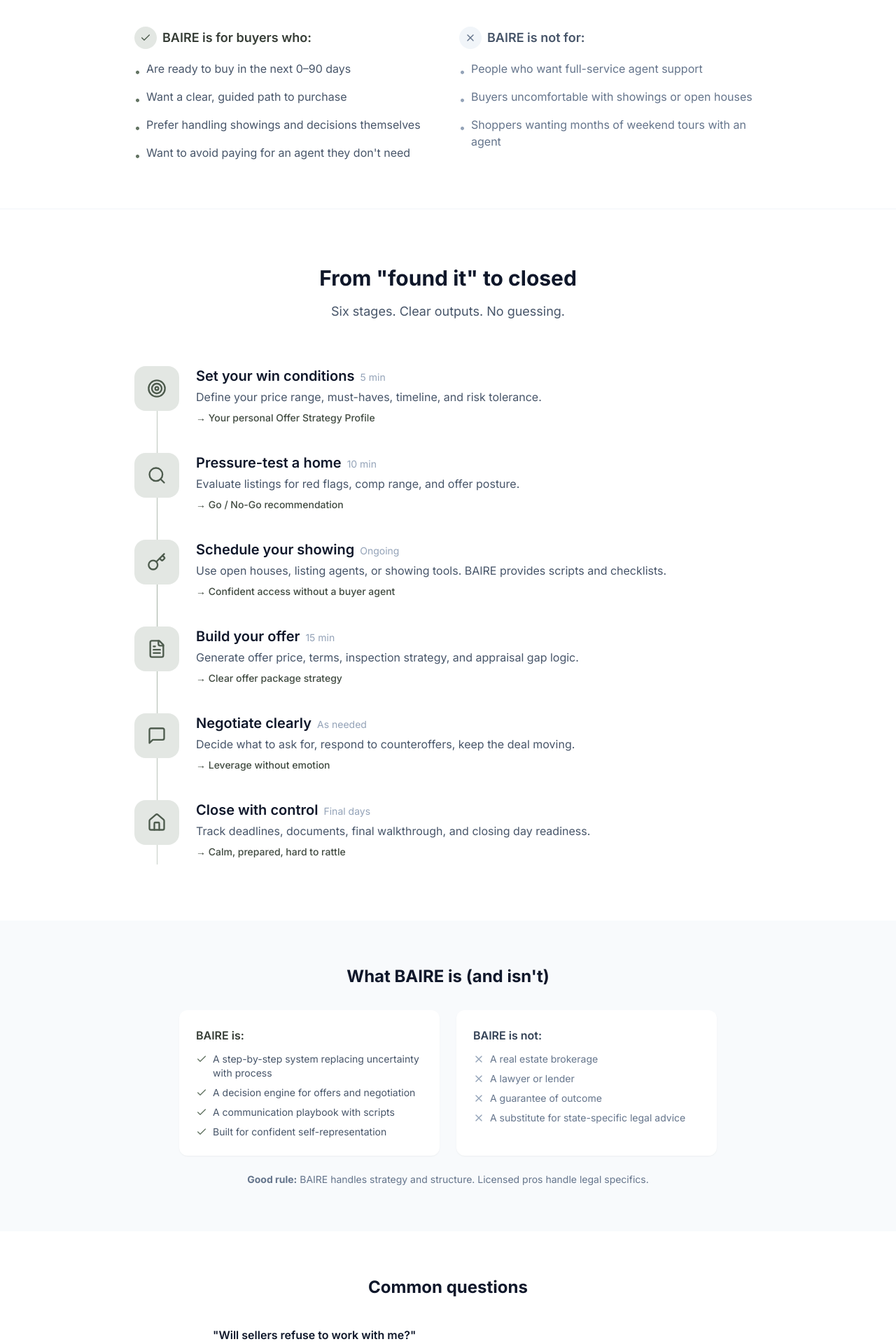
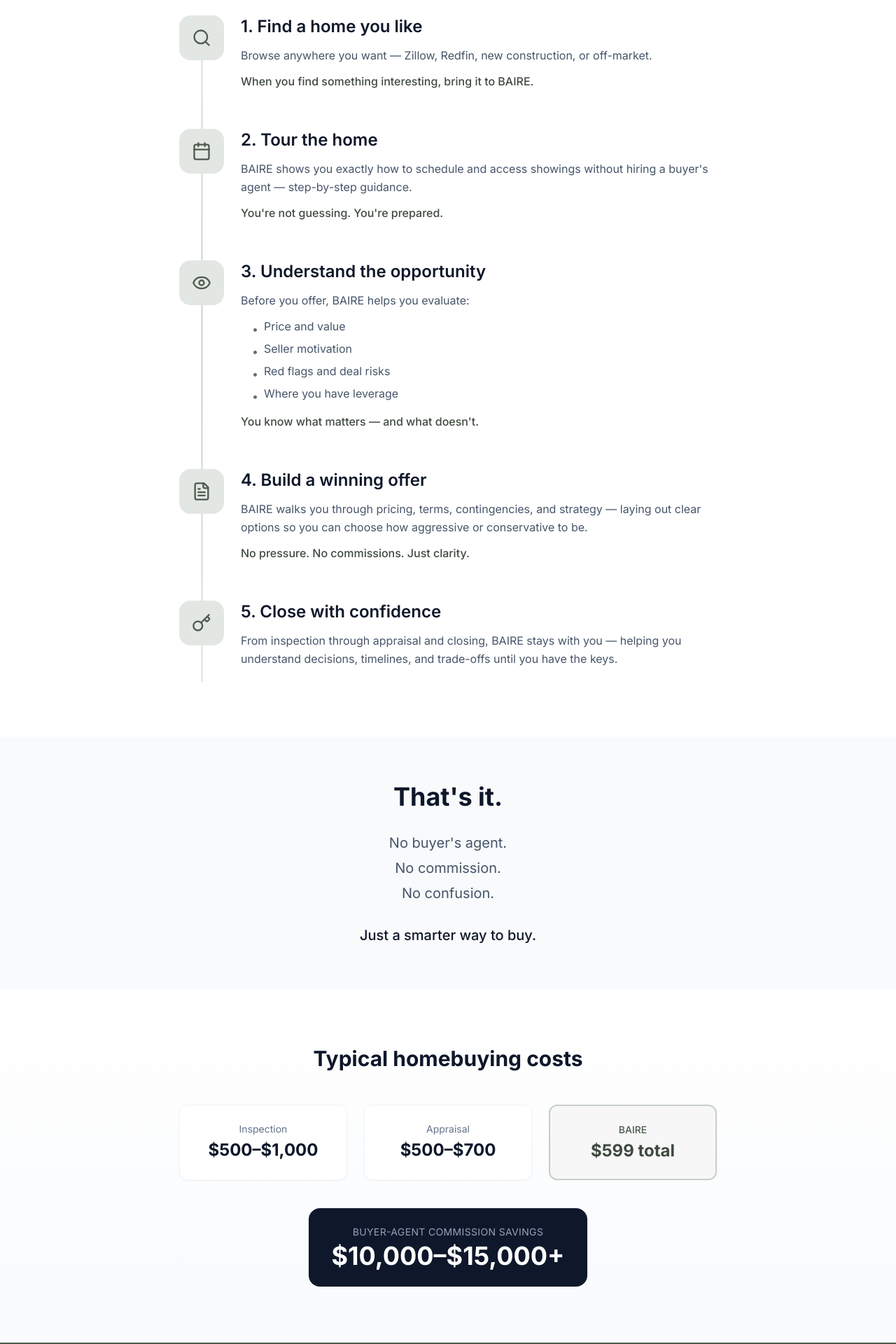
Before and after one commit to geoffbailey114/baireapp, a Next.js app: page /how-baire-works in a window 1280 px wide. Shown: the part 420-2340 px from the top of the page at 70% size. Built offline with nearby package versions, Linux system fonts and the light colour scheme.

Commit message:
how it works update 1.31.26

```diff
--- a/app/how-baire-works/page.tsx
+++ b/app/how-baire-works/page.tsx
@@ -3,7 +3,7 @@
 
 import type { Metadata } from 'next'
 import Link from 'next/link'
-import { ArrowRight, Check, X, Target, Search, Key, FileText, MessageSquare, Home } from 'lucide-react'
+import { ArrowRight, Search, Calendar, Eye, FileText, Key } from 'lucide-react'
 import { Button } from '@/components/ui/button'
 import { APP_NAME } from '@/lib/constants'
 
@@ -19,61 +19,45 @@
 
 const steps = [
   {
-    icon: Target,
-    title: 'Set your win conditions',
-    time: '5 min',
-    description: 'Define your price range, must-haves, timeline, and risk tolerance.',
-    output: 'Your personal Offer Strategy Profile',
+    icon: Search,
+    number: '1',
+    title: 'Find a home you like',
+    description: 'Browse anywhere you want — Zillow, Redfin, new construction, or off-market.',
+    detail: 'When you find something interesting, bring it to BAIRE.',
   },
   {
-    icon: Search,
-    title: 'Pressure-test a home',
-    time: '10 min',
-    description: 'Evaluate listings for red flags, comp range, and offer posture.',
-    output: 'Go / No-Go recommendation',
+    icon: Calendar,
+    number: '2',
+    title: 'Tour the home',
+    description: "BAIRE shows you exactly how to schedule and access showings without hiring a buyer's agent — step-by-step guidance.",
+    detail: "You're not guessing. You're prepared.",
+  },
+  {
+    icon: Eye,
+    number: '3',
+    title: 'Understand the opportunity',
+    description: 'Before you offer, BAIRE helps you evaluate:',
+    bullets: [
+      'Price and value',
+      'Seller motivation',
+      'Red flags and deal risks',
+      'Where you have leverage',
+    ],
+    detail: "You know what matters — and what doesn't.",
+  },
+  {
+    icon: FileText,
+    number: '4',
+    title: 'Build a winning offer',
+    description: 'BAIRE walks you through pricing, terms, contingencies, and strategy — laying out clear options so you can choose how aggressive or conservative to be.',
+    detail: 'No pressure. No commissions. Just clarity.',
   },
   {
     icon: Key,
-    title: 'Schedule your showing',
-    time: 'Ongoing',
-    description: 'Use open houses, listing agents, or showing tools. BAIRE provides scripts and checklists.',
-    output: 'Confident access without a buyer agent',
-  },
-  {
-    icon: FileText,
-    title: 'Build your offer',
-    time: '15 min',
-    description: 'Generate offer price, terms, inspection strategy, and appraisal gap logic.',
-    output: 'Clear offer package strategy',
-  },
-  {
-    icon: MessageSquare,
-    title: 'Negotiate clearly',
-    time: 'As needed',
-    description: 'Decide what to ask for, respond to counteroffers, keep the deal moving.',
-    output: 'Leverage without emotion',
-  },
-  {
-    icon: Home,
-    title: 'Close with control',
-    time: 'Final days',
-    description: 'Track deadlines, documents, final walkthrough, and closing day readiness.',
-    output: 'Calm, prepared, hard to rattle',
-  },
-]
-
-const faqs = [
-  {
-    q: 'Will sellers refuse to work with me?',
-    a: 'Most listing sides care about two things: Are you qualified? Can you perform? BAIRE helps you show both—fast.',
-  },
-  {
-    q: 'What if I already signed with an agent?',
-    a: 'Review your buyer representation agreement carefully. You may be committed for a period. Consult an attorney if needed before changing course.',
-  },
-  {
-    q: "I'm worried I'll mess up paperwork.",
-    a: "The goal isn't \"know everything.\" Follow a proven sequence, use clean scripts, and bring in the right pro at the right time.",
+    number: '5',
+    title: 'Close with confidence',
+    description: 'From inspection through appraisal and closing, BAIRE stays with you — helping you understand decisions, timelines, and trade-offs until you have the keys.',
+    detail: null,
   },
 ]
 
@@ -89,69 +73,8 @@
               How BAIRE Works
             </h1>
             <p className="mt-6 text-xl text-slate-600 leading-relaxed">
-              BAIRE helps motivated buyers self-represent—so you can tour homes, write strong offers, and navigate the deal <strong className="text-slate-900">without hiring a buyer's agent</strong>.
+              Buy with clarity. Keep control. Skip the commission.
             </p>
-          </div>
-        </div>
-      </section>
-
-      {/* Who it's for */}
-      <section className="py-16 border-b border-slate-100">
-        <div className="container">
-          <div className="max-w-4xl mx-auto">
-            <div className="grid md:grid-cols-2 gap-8">
-              {/* Good fit */}
-              <div>
-                <h2 className="flex items-center gap-2 text-lg font-semibold text-sage-800 mb-4">
-                  <span className="flex items-center justify-center w-8 h-8 rounded-full bg-sage-100">
-                    <Check className="h-4 w-4 text-sage-600" />
-                  </span>
-                  BAIRE is for buyers who:
-                </h2>
-                <ul className="space-y-3 text-slate-600">
-                  <li className="flex items-start gap-2">
-                    <span className="text-sage-500 mt-1">•</span>
-                    Are ready to buy in the next 0–90 days
-                  </li>
-                  <li className="flex items-start gap-2">
-                    <span className="text-sage-500 mt-1">•</span>
-                    Want a clear, guided path to purchase
-                  </li>
-                  <li className="flex items-start gap-2">
-                    <span className="text-sage-500 mt-1">•</span>
-                    Prefer handling showings and decisions themselves
-                  </li>
-                  <li className="flex items-start gap-2">
-                    <span className="text-sage-500 mt-1">•</span>
-                    Want to avoid paying for an agent they don't need
-                  </li>
-                </ul>
-              </div>
-
-              {/* Not for */}
-              <div>
-                <h2 className="flex items-center gap-2 text-lg font-semibold text-slate-600 mb-4">
-                  <span className="flex items-center justify-center w-8 h-8 rounded-full bg-slate-100">
-                    <X className="h-4 w-4 text-slate-500" />
-                  </span>
-                  BAIRE is not for:
-                </h2>
-                <ul className="space-y-3 text-slate-500">
-                  <li className="flex items-start gap-2">
-                    <span className="text-slate-400 mt-1">•</span>
-                    People who want full-service agent support
-                  </li>
-                  <li className="flex items-start gap-2">
-                    <span className="text-slate-400 mt-1">•</span>
-                    Buyers uncomfortable with showings or open houses
-                  </li>
-                  <li className="flex items-start gap-2">
-                    <span className="text-slate-400 mt-1">•</span>
-                    Shoppers wanting months of weekend tours with an agent
-                  </li>
-                </ul>
-              </div>
-            </div>
           </div>
         </div>
       </section>
@@ -159,23 +82,14 @@
       {/* The Process - Visual Timeline */}
       <section className="py-20 bg-white">
         <div className="container">
-          <div className="max-w-3xl mx-auto text-center mb-16">
-            <h2 className="text-3xl font-bold text-slate-900">
-              From "found it" to closed
-            </h2>
-            <p className="mt-4 text-lg text-slate-600">
-              Six stages. Clear outputs. No guessing.
-            </p>
-          </div>
-
-          <div className="max-w-4xl mx-auto">
+          <div className="max-w-3xl mx-auto">
             <div className="relative">
               {/* Vertical line connector */}
               <div className="absolute left-6 md:left-8 top-0 bottom-0 w-px bg-gradient-to-b from-sage-200 via-sage-300 to-sage-200 hidden sm:block" />
 
               {/* Steps */}
-              <div className="space-y-8">
-                {steps.map((step, index) => (
+              <div className="space-y-12">
+                {steps.map((step) => (
                   <div key={step.title} className="relative flex gap-4 md:gap-6">
                     {/* Icon */}
                     <div className="relative z-10 flex-shrink-0">
@@ -186,18 +100,27 @@
 
                     {/* Content */}
                     <div className="flex-1 pb-2">
-                      <div className="flex flex-wrap items-baseline gap-2 mb-1">
-                        <h3 className="text-lg md:text-xl font-semibold text-slate-900">
-                          {step.title}
-                        </h3>
-                        <span className="text-sm text-slate-400">{step.time}</span>
-                      </div>
-                      <p className="text-slate-600 mb-2">
+                      <h3 className="text-xl md:text-2xl font-semibold text-slate-900 mb-3">
+                        {step.number}. {step.title}
+                      </h3>
+                      <p className="text-slate-600 mb-3 leading-relaxed">
                         {step.description}
                       </p>
-                      <p className="text-sm text-sage-700 font-medium">
-                        → {step.output}
-                      </p>
+                      {step.bullets && (
+                        <ul className="mb-3 ml-4 space-y-1">
+                          {step.bullets.map((bullet) => (
+                            <li key={bullet} className="text-slate-600 flex items-start gap-2">
+                              <span className="text-sage-500 mt-1">•</span>
+                              {bullet}
+                            </li>
+                          ))}
+                        </ul>
+                      )}
+                      {step.detail && (
+                        <p className="text-sage-700 font-medium">
+                          {step.detail}
+                        </p>
+                      )}
                     </div>
                   </div>
                 ))}
@@ -207,87 +130,21 @@
         </div>
       </section>
 
-      {/* What BAIRE is / isn't - Compact */}
+      {/* That's it section */}
       <section className="py-16 bg-slate-50">
         <div className="container">
-          <div className="max-w-3xl mx-auto">
-            <h2 className="text-2xl font-bold text-slate-900 text-center mb-8">
-              What BAIRE is (and isn't)
+          <div className="max-w-2xl mx-auto text-center">
+            <h2 className="text-3xl md:text-4xl font-bold text-slate-900 mb-8">
+              That&apos;s it.
             </h2>
-
-            <div className="grid sm:grid-cols-2 gap-6">
-              <div className="bg-white rounded-xl p-6 shadow-sm">
-                <h3 className="font-semibold text-sage-800 mb-3">BAIRE is:</h3>
-                <ul className="space-y-2 text-sm text-slate-600">
-                  <li className="flex items-start gap-2">
-                    <Check className="w-4 h-4 text-sage-500 mt-0.5 flex-shrink-0" />
-                    A step-by-step system replacing uncertainty with process
-                  </li>
-                  <li className="flex items-start gap-2">
-                    <Check className="w-4 h-4 text-sage-500 mt-0.5 flex-shrink-0" />
-                    A decision engine for offers and negotiation
-                  </li>
-                  <li className="flex items-start gap-2">
-                    <Check className="w-4 h-4 text-sage-500 mt-0.5 flex-shrink-0" />
-                    A communication playbook with scripts
-                  </li>
-                  <li className="flex items-start gap-2">
-                    <Check className="w-4 h-4 text-sage-500 mt-0.5 flex-shrink-0" />
-                    Built for confident self-representation
-                  </li>
-                </ul>
-              </div>
-
-              <div className="bg-white rounded-xl p-6 shadow-sm">
-                <h3 className="font-semibold text-slate-700 mb-3">BAIRE is not:</h3>
-                <ul className="space-y-2 text-sm text-slate-500">
-                  <li className="flex items-start gap-2">
-                    <X className="w-4 h-4 text-slate-400 mt-0.5 flex-shrink-0" />
-                    A real estate brokerage
-                  </li>
-                  <li className="flex items-start gap-2">
-                    <X className="w-4 h-4 text-slate-400 mt-0.5 flex-shrink-0" />
-                    A lawyer or lender
-                  </li>
-                  <li className="flex items-start gap-2">
-                    <X className="w-4 h-4 text-slate-400 mt-0.5 flex-shrink-0" />
-                    A guarantee of outcome
-                  </li>
-                  <li className="flex items-start gap-2">
-                    <X className="w-4 h-4 text-slate-400 mt-0.5 flex-shrink-0" />
-                    A substitute for state-specific legal advice
-                  </li>
-                </ul>
-              </div>
+            <div className="space-y-2 text-xl text-slate-600">
+              <p>No buyer&apos;s agent.</p>
+              <p>No commission.</p>
+              <p>No confusion.</p>
             </div>
-
-            <p className="text-center text-sm text-slate-500 mt-6">
-              <strong>Good rule:</strong> BAIRE handles strategy and structure. Licensed pros handle legal specifics.
+            <p className="mt-8 text-xl font-medium text-slate-900">
+              Just a smarter way to buy.
             </p>
-          </div>
-        </div>
-      </section>
-
-      {/* FAQ - Accordion style but simpler */}
-      <section className="py-16 bg-white">
-        <div className="container">
-          <div className="max-w-2xl mx-auto">
-            <h2 className="text-2xl font-bold text-slate-900 text-center mb-10">
-              Common questions
-            </h2>
-
-            <div className="space-y-6">
-              {faqs.map((faq) => (
-                <div key={faq.q} className="border-b border-slate-100 pb-6">
-                  <h3 className="font-semibold text-slate-900 mb-2">
-                    "{faq.q}"
-                  </h3>
-                  <p className="text-slate-600">
-                    {faq.a}
-                  </p>
-                </div>
-              ))}
-            </div>
           </div>
         </div>
       </section>
@@ -332,10 +189,10 @@
         <div className="container">
           <div className="max-w-2xl mx-auto text-center">
             <h2 className="text-3xl font-bold text-white mb-4">
-              Buying without a buyer's agent is now simple.
+              Ready to buy smarter?
             </h2>
             <p className="text-sage-100 mb-8">
-              Get the guidance you need. Keep the control you want.
+              Start your free trial and see how BAIRE works for you.
             </p>
             <Button
               asChild
@@ -343,7 +200,7 @@
               className="bg-white text-sage-700 hover:bg-sage-50"
             >
               <Link href="/signup">
-                Try BAIRE free for 48 hours
+                Start Free
                 <ArrowRight className="ml-2 h-4 w-4" />
               </Link>
             </Button>
```
